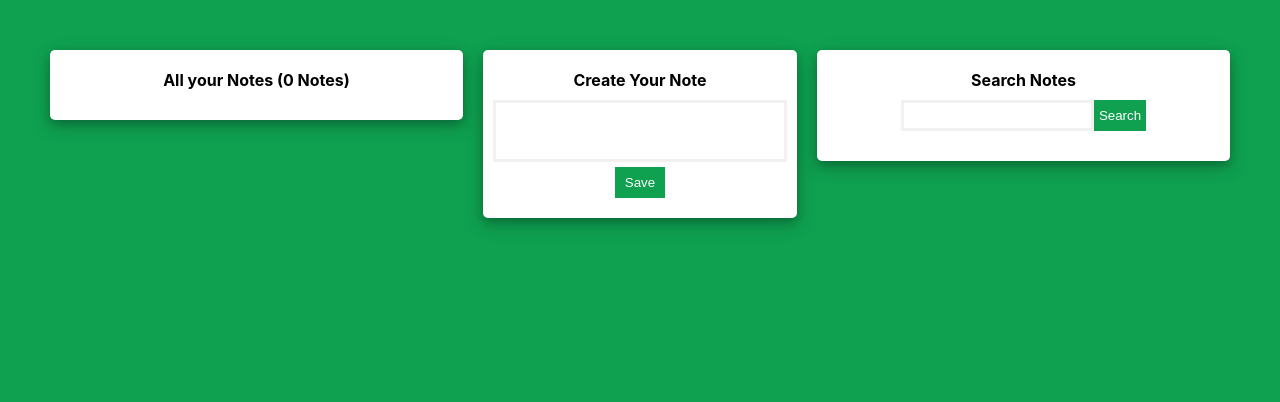
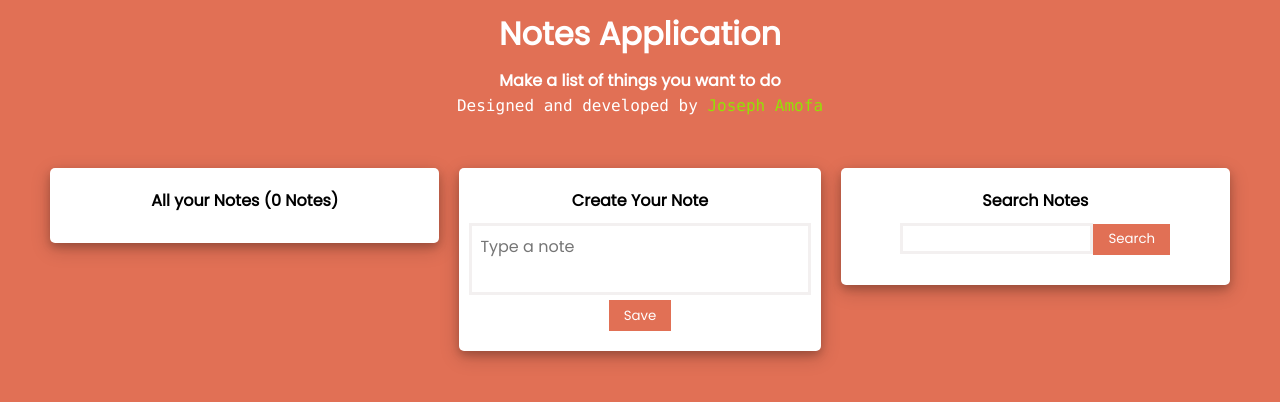
Before and after one commit to joereuben/notes-app, a React (Create React App) app: page / in a window 1280 px wide. Shown: the top 402 px of the page. Built offline with nearby package versions, Linux system fonts and the light colour scheme.

Commit message:
Make edits to UI and persistent storage

```diff
--- a/public/index.html
+++ b/public/index.html
@@ -24,7 +24,7 @@
       work correctly both with client-side routing and a non-root public URL.
       Learn how to configure a non-root public URL by running `npm run build`.
     -->
-    <title>React App</title>
+    <title>Notes App</title>
   </head>
   <body>
     <noscript>You need to enable JavaScript to run this app.</noscript>
--- a/src/App.js
+++ b/src/App.js
@@ -1,12 +1,19 @@
-import React, { useState } from 'react'
-import logo from './logo.svg';
-import './App.css';
+import React, { useState, useEffect } from 'react'
 import NoteArea from "./NoteArea";
 import NotesDisplay from "./NotesDisplay";
 import Search from './Search'
 
+const LS = "NA_LocalStorage"
+
+function getStoredList() {
+  let list = localStorage.getItem(LS)
+
+  if(list)  return JSON.parse(list)
+  else return []
+}
+
 function App() {
-  const [notes, setNotes] = useState([])
+  const [notes, setNotes] = useState(getStoredList())
 
   const uid = function(){
     return Date.now().toString(36) + Math.random().toString(36).substr(2);
@@ -26,12 +33,26 @@ function App() {
     setNotes(filteredNotes)
   }
 
+  useEffect(() => {
+    localStorage.setItem(LS, JSON.stringify(notes))
+  }, [notes]);
+
   return (
-    <main className="App">
-      <NotesDisplay notes={notes} deleteNote={deleteNote}/>
-      <NoteArea createNote={createNote}/>
-      <Search notes={notes} deleteNote={deleteNote} />
-    </main>
+    <div id='container'>
+      <h1>Notes Application</h1>
+      <h4 className='subtext'>Make a list of things you want to do</h4>
+      <div>
+        <code>
+          Designed and developed by <a href="https://freecodecamp.org/reujoe" rel='noopener noreferrer' target="_blank" className="me">Joseph Amofa</a>
+        </code>
+      </div>
+      <main className="App">
+        <NotesDisplay notes={notes} deleteNote={deleteNote}/>
+        <NoteArea createNote={createNote}/>
+        <Search notes={notes} deleteNote={deleteNote} />
+      </main>
+    </div>
+
   );
 }
 
--- a/src/NoteArea.js
+++ b/src/NoteArea.js
@@ -23,7 +23,7 @@ export default function NoteArea({createNote}) {
         <form action='' method='get' onSubmit={handleSubmit}>
             <div className='grow-wrap'>
                 <textarea type="text" ref={inputRef} onChange={(e) => setNote(e.target.value)}
-                onInput={onInput}/>
+                onInput={onInput} placeholder="Type a note"/>
             </div>
 
             <div>
--- a/src/index.css
+++ b/src/index.css
@@ -1,19 +1,38 @@
+@import url('https://fonts.googleapis.com/css2?family=Poppins&display=swap');
+:root{
+  --primary-color: #e17055;
+}
+
 body {
   margin: 0;
-  font-family: -apple-system, BlinkMacSystemFont, 'Segoe UI', 'Roboto', 'Oxygen',
-    'Ubuntu', 'Cantarell', 'Fira Sans', 'Droid Sans', 'Helvetica Neue',
-    sans-serif;
+  font-family: 'Poppins', sans-serif;
   -webkit-font-smoothing: antialiased;
   -moz-osx-font-smoothing: grayscale;
-  background-color: rgb(15, 160, 80);
+  background-color: var(--primary-color);
 
 }
 
 code {
   font-family: source-code-pro, Menlo, Monaco, Consolas, 'Courier New',
     monospace;
+    color: #ffffff;
 }
 
+a.me{
+  color: #94e007;
+  text-decoration: none;
+}
+
+#container{
+  text-align: center;
+}
+h1{
+  color: white;
+  margin: 10px 0;
+}
+h4.subtext{
+  color: white;
+}
 h4{
   margin: auto;
 }
@@ -25,7 +44,13 @@ section{
   box-shadow: 0 4px 8px 0 rgba(0, 0, 0, 0.2), 0 6px 20px 0 rgba(0, 0, 0, 0.19);
   align-self: flex-start;
 }
-
+.App {
+  /* text-align: center; */
+  display: grid;
+  grid-template-columns: 33% auto 33%;
+  column-gap: 20px;
+  padding: 50px;
+}
 form{
   margin-top: auto;
 }
@@ -42,10 +67,11 @@ input[type=text]:focus, textarea:focus {
 }
 
 .button{
-  padding: 5px;
+  font-family: 'Poppins', sans-serif;
+  padding: 5px 15px;
   border: none;
   height: 31px;
-  background-color: rgb(15, 160, 80);
+  background-color: var(--primary-color);
   color: white;
   cursor: pointer;
   min-width: 50px;
@@ -88,7 +114,7 @@ input[type=text]:focus, textarea:focus {
 .note_text{
   /* letter-spacing: 1px; */
   text-transform: capitalize;
-  color: rgb(4, 161, 83);
+  color: var(--primary-color);
 }
 
 .note_text_toggle_btn{
```
